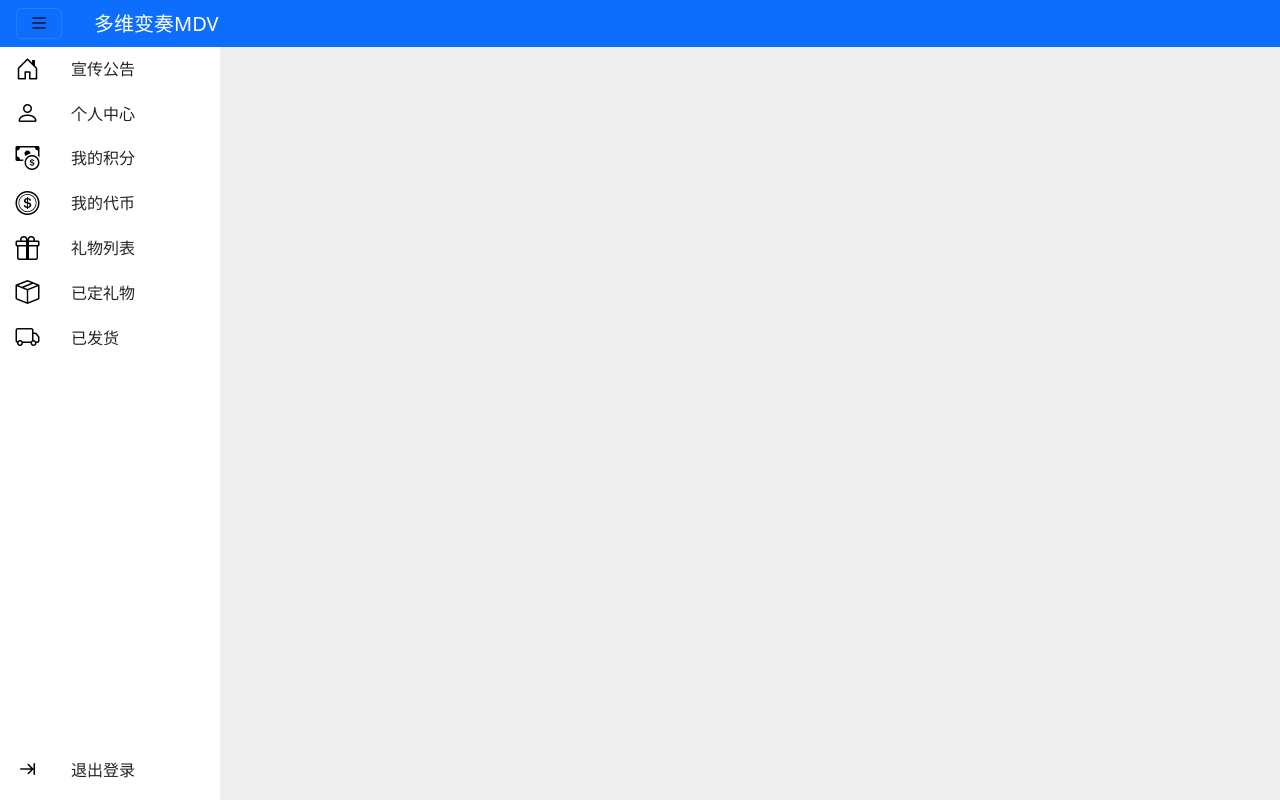
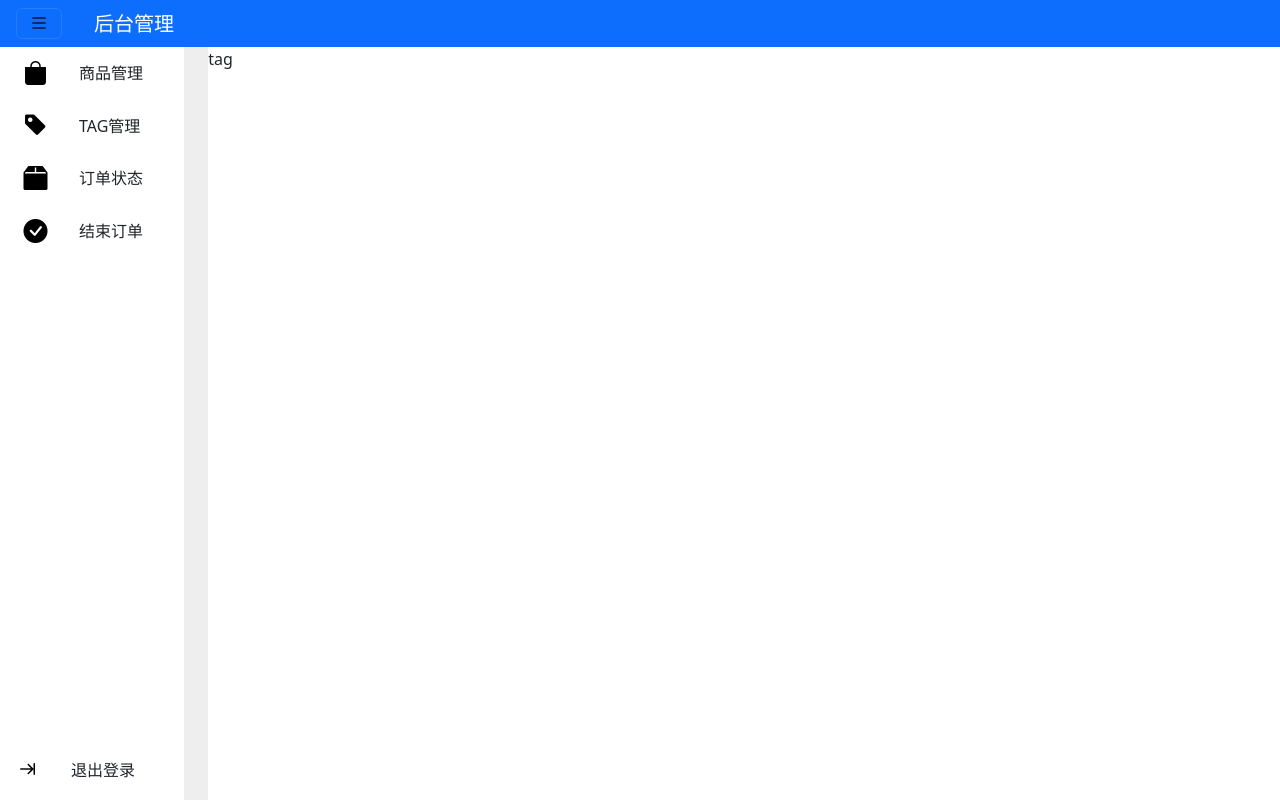
Before and after one commit to odige/manage, a Vue app: page /#/tag in a window 1280 px wide. Built offline with nearby package versions, Linux system fonts and the light colour scheme.

Commit message:
fix：修改样式

```diff
--- a/src/App.vue
+++ b/src/App.vue
@@ -7,7 +7,7 @@
           aria-controls="offcanvasNavbar">
           <i class="bi bi-list"></i>
         </button>
-        <a class="navbar-brand m-3" href="#">多维变奏MDV</a>
+        <a class="navbar-brand m-3" href="#">后台管理</a>
         <div class="offcanvas offcanvas-start" data-bs-scroll="true" data-bs-backdrop="false" tabindex="-1"
           id="offcanvasNavbar" aria-labelledby="offcanvasNavbarLabel">
           <div class="offcanvas-header">
@@ -48,8 +48,8 @@
 
     <div class="bottm d-flex flex-row">
       <div class="side  d-flex flex-column">
-        <div class="box d-flex flex-row position-relative" v-for="view in views" :key="view.name" @click="to_(view.id)">
-          <h4 class="text-center icon my-2"><i :class=view.i></i></h4>
+        <div class="box d-flex flex-row position-relative p-1" v-for="view in views" :key="view.name" @click="to_(view.id)">
+          <h4 class="text-center icon my-2 ms-1"><i :class=view.i></i></h4>
           <p class="text my-auto ps-3 stretched-link click">{{view.name}}</p>
         </div>
         <div class="box d-flex flex-row mt-auto ">
@@ -72,18 +72,15 @@ export default {
   name: 'App',
   data() {
     return {
-      views: [{ i: "bi bi-house-door", name: "宣传公告",id:"propaganda"},
-      { i: "bi bi-person", name: "个人中心" ,id:"personal"},
-      { i: "bi bi-cash-coin", name: "我的积分",id:"inregral" },
-      { i: "bi bi-coin", name: "我的代币",id:"coin" },
-      { i: "bi bi-gift", name: "礼物列表" ,id:"gift"},
-      { i: "bi bi-box-seam", name: "已定礼物",id:"order" },
-      { i: "bi bi-truck", name: "已发货",id:"delivergoods" }],
+      views: [{ i: "bi bi-bag-fill", name: "商品管理",id:"mange"},
+      { i: "bi bi-tag-fill", name: "TAG管理" ,id:"tag"},
+      { i: "bi bi-box2-fill", name: "订单状态",id:"order" },
+      { i: "bi bi-check-circle-fill", name: "结束订单",id:"accomplish" }],
     }
   },
   methods:{
     to_(id){
-      if(id==='propaganda'){
+      if(id==='mange'){
         _push(window,"")
       }else{
         _push(window,id)
--- a/src/components/PropaGanda.vue
+++ b/src/components/AccomPlish.vue
@@ -1,15 +1,15 @@
 <template>
-  <div class="row ms-4">
-    公告
-  </div>
+    <div class="row ms-4">
+        个人中心
+    </div>
 </template>
 
 <script>
 export default {
-  name: 'PropaGanda',
-  props: {
-    msg: String
-  }
+    name: 'AccomPlish',
+    props: {
+        msg: String
+    }
 }
 </script>
 
--- a/src/components/GiFt.vue
+++ /dev/null
@@ -1,21 +0,0 @@
-<template>
-    <div class="row ms-4">
-        礼物
-    </div>
-</template>
-
-<script>
-export default {
-    name: 'GiFt',
-    props: {
-        msg: String
-    }
-}
-</script>
-
-<!-- Add "scoped" attribute to limit CSS to this component only -->
-<style scoped>
-.row{
-    --bs-gutter-x: 0;
-}
-</style>
--- a/src/components/InteGral.vue
+++ /dev/null
@@ -1,21 +0,0 @@
-<template>
-    <div class="row ms-4">
-        积分
-    </div>
-</template>
-
-<script>
-export default {
-    name: 'InteGral',
-    props: {
-        msg: String
-    }
-}
-</script>
-
-<!-- Add "scoped" attribute to limit CSS to this component only -->
-<style scoped>
-.row{
-    --bs-gutter-x: 0;
-}
-</style>
--- a/src/components/CoIn.vue
+++ b/src/components/ManaGe.vue
@@ -1,15 +1,15 @@
 <template>
-    <div class="row ms-4">
-        代币
-    </div>
+  <div class="row ms-4">
+    公告
+  </div>
 </template>
 
 <script>
 export default {
-    name: 'CoIn',
-    props: {
-        msg: String
-    }
+  name: 'ManaGe',
+  props: {
+    msg: String
+  }
 }
 </script>
 
--- a/src/components/OrDer.vue
+++ b/src/components/OrDer.vue
@@ -1,6 +1,6 @@
 <template>
     <div class="row ms-4">
-        已定礼物
+        订单状态
     </div>
 </template>
 
--- a/src/components/PerSonal.vue
+++ /dev/null
@@ -1,21 +0,0 @@
-<template>
-    <div class="row ms-4">
-        个人中心
-    </div>
-</template>
-
-<script>
-export default {
-    name: 'PerSonal',
-    props: {
-        msg: String
-    }
-}
-</script>
-
-<!-- Add "scoped" attribute to limit CSS to this component only -->
-<style scoped>
-.row{
-    --bs-gutter-x: 0;
-}
-</style>
--- a/src/components/DeliverGoods.vue
+++ b/src/components/TaG.vue
@@ -1,12 +1,12 @@
 <template>
     <div class="row ms-4">
-        发货
+        tag
     </div>
 </template>
 
 <script>
 export default {
-    name: 'DeliverGoods',
+    name: 'TaG',
     props: {
         msg: String
     }
```
Also changed, not shown: src/main.js (+6 -11 lines).
